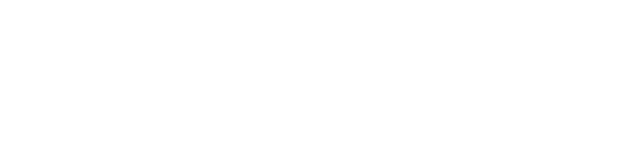
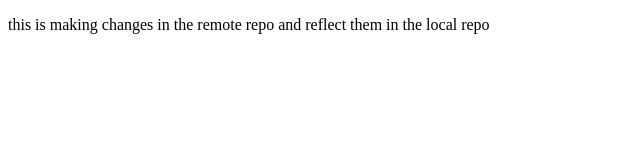
Before and after one commit to NishkaAgarwal2005/website, a plain HTML site: page Desktop/1295/28-12-24/index.html in a window 1280 px wide. Shown: the whole page, without its empty margins (0-640 px from the left). Drawn offline with Linux system fonts and the light colour scheme.

Commit message:
Update index.html

```diff
--- a/Desktop/1295/28-12-24/index.html
+++ b/Desktop/1295/28-12-24/index.html
@@ -6,6 +6,6 @@
     <title>Document</title>
 </head>
 <body>
-
+   <p> this is making changes in the remote repo and reflect them in the local repo</p>
 </body>
 </html>
```
